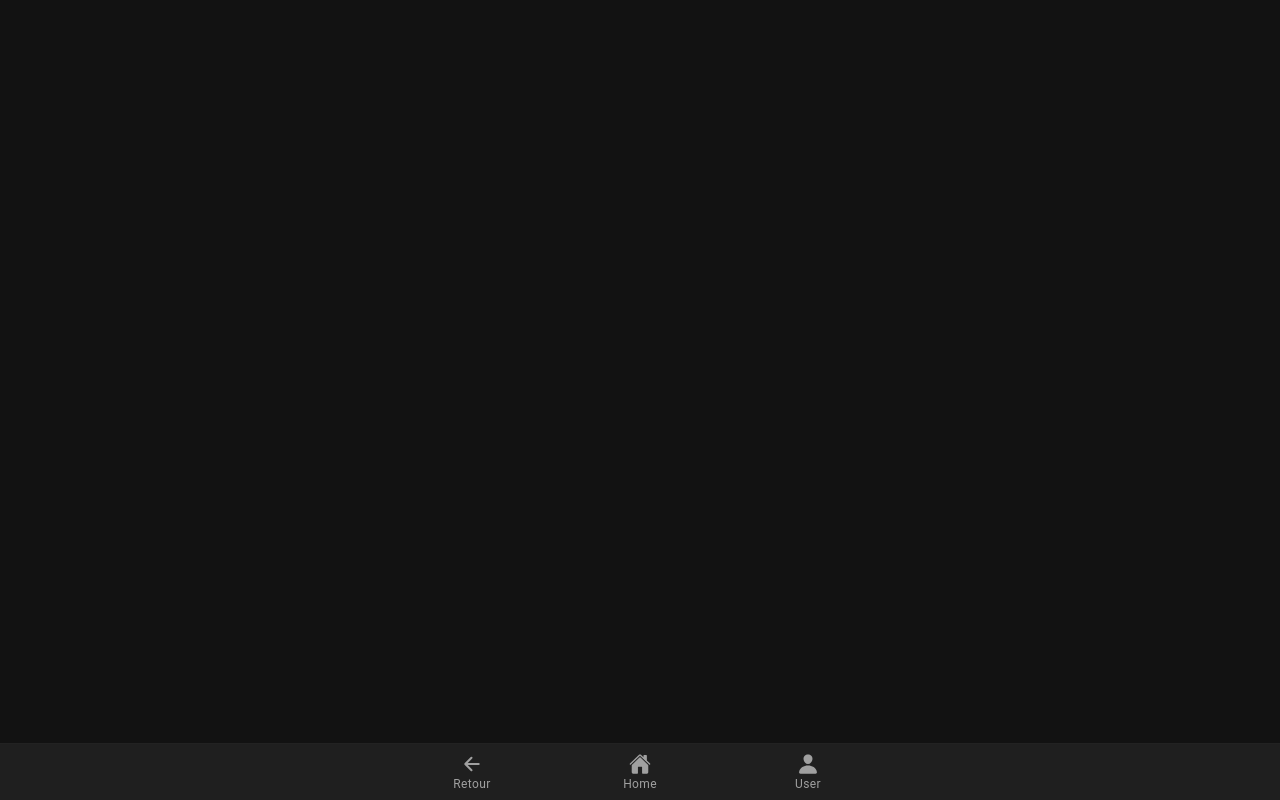
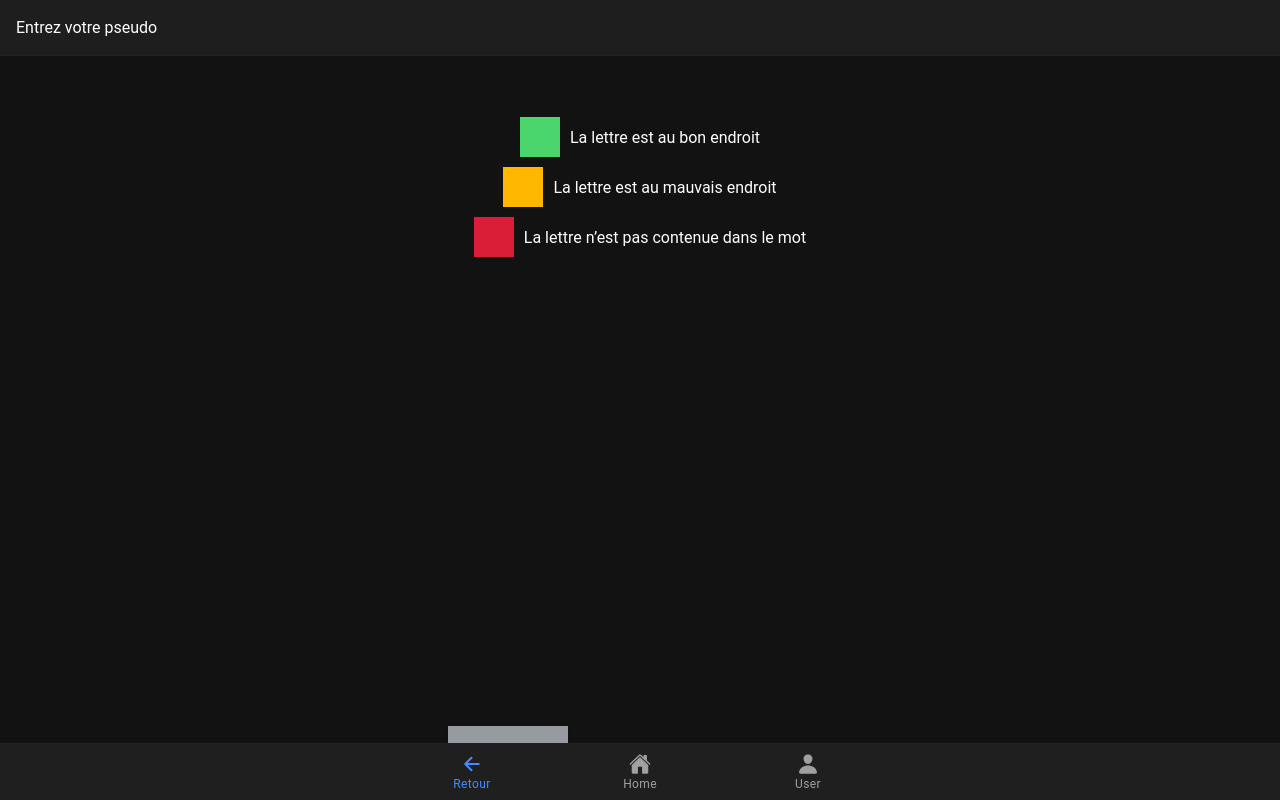
Before and after one commit to marioivanovic/playwords, a React (Create React App) app: page / in a window 1280 px wide. Built offline with nearby package versions, Linux system fonts and the light colour scheme.

Commit message:
:fire: test commit :fire:

```diff
--- a/src/App.tsx
+++ b/src/App.tsx
@@ -41,7 +41,7 @@ const App: React.FC = () => (
     <IonReactRouter>
       <IonTabs>
         <IonRouterOutlet>
-          <Route exact path="/landing">
+          <Route exact path="/">
             <Landing />
           </Route>
           <Route exact path="/home">
@@ -52,7 +52,7 @@ const App: React.FC = () => (
           </Route>
         </IonRouterOutlet>
         <IonTabBar slot="bottom">
-          <IonTabButton tab="landing" href="/landing">
+          <IonTabButton tab="landing" href="/">
             <IonIcon icon={arrowBack} />
             <IonLabel>Retour</IonLabel>
           </IonTabButton>
--- a/src/pages/home.tsx
+++ b/src/pages/home.tsx
@@ -204,7 +204,6 @@ const Home: React.FC = () => {
   const compare = (event: any) => {
     let valid = false;
     let arrayToString =
-
       board[row][0].value +
       board[row][1].value +
       board[row][2].value +
@@ -215,11 +214,10 @@ const Home: React.FC = () => {
       valid = true;
       let copyBoard = [...board];
       // copyBoard[row - 1].forEach((col) => {
-        copyBoard[row].forEach((col) => {
+      copyBoard[row].forEach((col) => {
         col.color = "ionColGreen";
       });
       setBoard(copyBoard);
-
     } else {
       let copyBoard = [...board];
       let arrayValue = arrayToString.split("");
@@ -324,7 +322,7 @@ const Home: React.FC = () => {
       <IonContent fullscreen>
         <IonHeader collapse="condense">
           <IonToolbar>
-            <IonTitle size="large">Tab 2</IonTitle>
+            <IonTitle size="large">A vous de jouer</IonTitle>
           </IonToolbar>
         </IonHeader>
         <IonAlert
@@ -390,7 +388,7 @@ const Home: React.FC = () => {
                 <IonCol size="1" className="keyboard-col" key={i}>
                   {keyValue !== "Reset" && keyValue !== "Enter" ? (
                     <IonButton
-                    disabled={newGame ? true : false}
+                      disabled={newGame ? true : false}
                       onClick={handleClick}
                       size="large"
                       color="warning"
--- a/src/pages/landing.css
+++ b/src/pages/landing.css
@@ -1,6 +1,7 @@
 ion-grid{
     margin-top: 40px;
 }
+
 .legend{
     height:40px;
     width: 40px;
--- a/src/pages/landing.tsx
+++ b/src/pages/landing.tsx
@@ -21,7 +21,6 @@ const Landing: React.FC = () => {
 
   const gamer = {
     pseudo: pseudo,
-
   };
 
   let saveData = () => {
@@ -54,15 +53,10 @@ const Landing: React.FC = () => {
 
   return (
     <IonPage>
-      <IonHeader>
-        <IonToolbar>
-          <IonTitle>Tab 1</IonTitle>
-        </IonToolbar>
-      </IonHeader>
       <IonContent fullscreen>
         <IonHeader collapse="condense">
           <IonToolbar>
-            <IonTitle size="large">Bienvenue</IonTitle>
+            <IonTitle>Entrez ici votre pseudo</IonTitle>
           </IonToolbar>
         </IonHeader>
         <IonItem>
```
